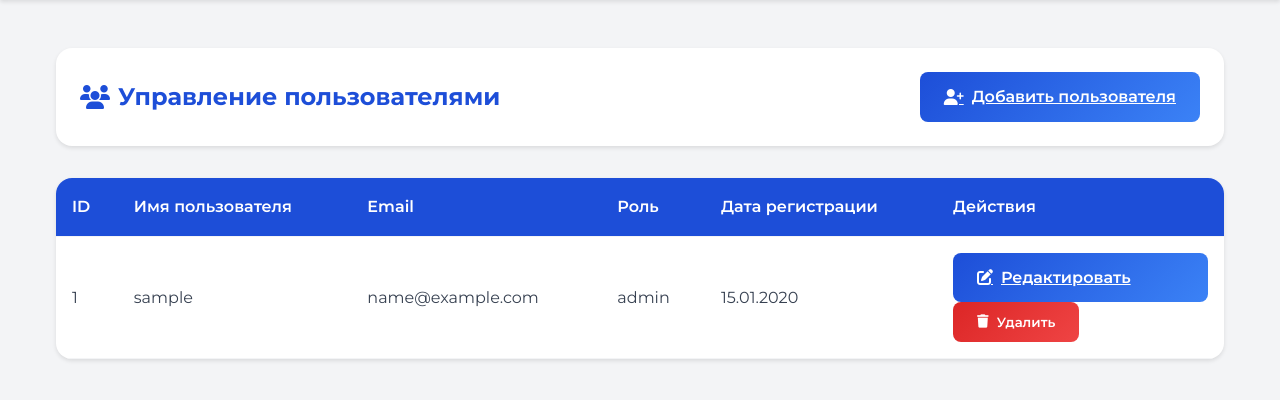
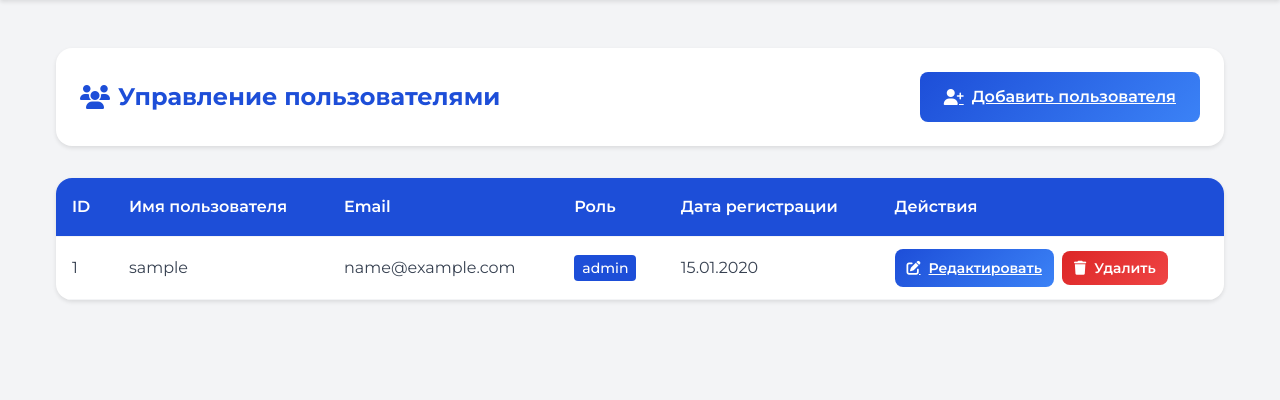
Before and after one commit to Drag817/service_center, a Flask app: page /admin in a window 1280 px wide, after a click on "Пользователи". Shown: the part 230-630 px from the top of the page. Run offline with Flask 3, Linux system fonts and the light colour scheme; the visitor is signed in with stand-in values (Sample User, id 1); tables that the repository leaves empty hold one stand-in row (values such as "Sample post"); grey boxes marked "Sample" are stand-in pictures.

Commit message:
admin panel users fix

```diff
--- a/templates/admin.html
+++ b/templates/admin.html
@@ -402,6 +402,39 @@
                 gap: 1rem;
             }
         }
+
+        .action-buttons {
+            display: flex;
+            gap: 0.5rem;
+            align-items: center;
+        }
+
+        .btn-sm {
+            padding: 0.5rem 0.75rem;
+            font-size: 0.875rem;
+        }
+
+        td {
+            padding: 0.75rem 1rem;
+            vertical-align: middle;
+        }
+
+        .badge {
+            padding: 0.25rem 0.5rem;
+            border-radius: 0.25rem;
+            font-size: 0.875rem;
+            font-weight: 500;
+        }
+
+        .badge.admin {
+            background: var(--primary-blue);
+            color: var(--white);
+        }
+
+        .badge.user {
+            background: var(--gray-light);
+            color: var(--gray-dark);
+        }
     </style>
 </head>
 <body>
@@ -544,18 +577,15 @@
                             </td>
                             <td>{{ user.created_at.strftime('%d.%m.%Y') }}</td>
                             <td>
-                                <div class="card-actions">
-                                    <a href="{{ url_for('admin_edit_user', user_id=user.id) }}"
-   class="btn btn-primary">
-    <i class="fas fa-edit"></i> Редактировать
-</a>
-<form action="{{ url_for('admin_delete_user', user_id=user.id) }}"
-      method="POST" style="display: inline;">
-    <button type="submit" class="btn btn-danger"
-            onclick="return confirmDelete('пользователя')">
-        <i class="fas fa-trash"></i> Удалить
-    </button>
-</form>
+                                <div class="action-buttons">
+                                    <a href="{{ url_for('admin_edit_user', user_id=user.id) }}" class="btn btn-primary btn-sm">
+                                        <i class="fas fa-edit"></i> Редактировать
+                                    </a>
+                                    <form action="{{ url_for('admin_delete_user', user_id=user.id) }}" method="POST" style="display: inline;">
+                                        <button type="submit" class="btn btn-danger btn-sm" onclick="return confirmDelete('пользователя')">
+                                            <i class="fas fa-trash"></i> Удалить
+                                        </button>
+                                    </form>
                                 </div>
                             </td>
                         </tr>
```
